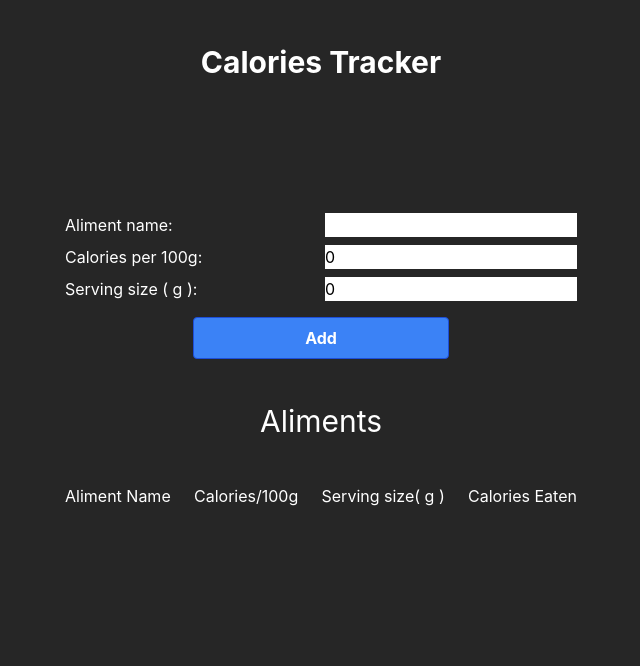
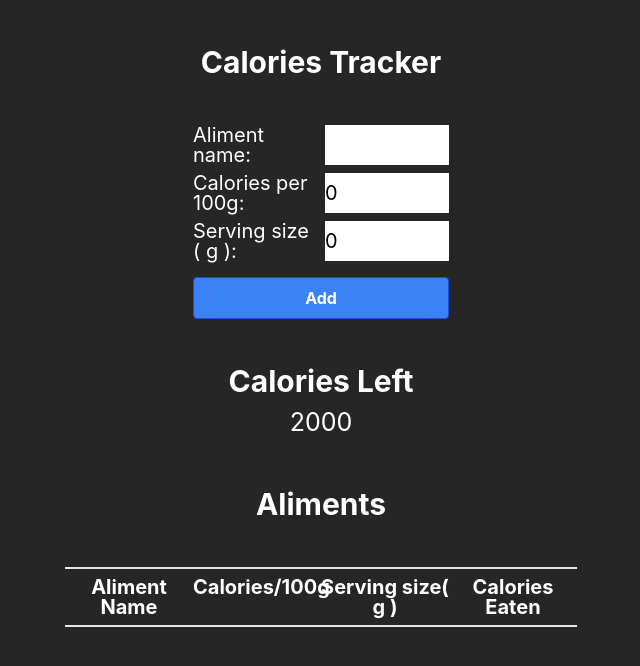
Before and after one commit to GeorgianIT/kcal-tracker-v1, a React (Create React App) app: page / in a window 1280 px wide. Shown: the top 666 px of the page, without its empty margins (319-959 px from the left). Built offline with nearby package versions, Linux system fonts and the light colour scheme.

Commit message:
update total calories, and add a simple design

```diff
--- a/src/App.js
+++ b/src/App.js
@@ -13,7 +13,7 @@ function App() {
   return (
     <div className="w-[100vw] h-[100vh] bg-neutral-800">
       <p className='text-center text-white text-[30px] pt-10 font-bold'>Calories Tracker</p>
-      <div className='w-[40%] m-auto mt-[10%]'>
+      <div className='lg:w-[40%] w-[100%] m-auto mt-10'>
         <Form addProduct={addProduct} />
         <ProductList row={row} />
       </div>
--- a/src/components/Form.jsx
+++ b/src/components/Form.jsx
@@ -2,6 +2,7 @@ import React from 'react'
 import { useState } from 'react'
 
 export default function Form({ addProduct }) {
+    const [total, setTotal] = useState(2000);
     const [details, setDetails] = useState({
         name: '',
         calories: 0,
@@ -13,16 +14,22 @@ export default function Form({ addProduct }) {
     const handleCalculate = (e) => {
         e.preventDefault();
         addProduct(details);
+        setTotal(total - (details.serving / 100 * details.calories))
         setDetails({ name: '', calories: 0, serving: 0});
     }
+
+    // const [caloriesEaten, setCaloriesEaten] = useState(0);
+    // setCaloriesEaten((details.serving / 100) * details.calories);
     return (
       <form onSubmit={handleCalculate}>
-          <div className='grid grid-cols-2 text-white gap-2'>
+          <div className='grid lg:w-[50%] w-[100%] m-auto grid-cols-2 text-white gap-2 lg:text-[20px] text-sm'>
               <label>Aliment name:</label> <input type='text' name='name' value={details.name} onChange={handleChange} className='text-black'></input>
               <label>Calories per 100g:</label> <input type='number' name='calories' value={details.calories}  onChange={handleChange} className='text-black'></input>
               <label>Serving size 	&#40; g	&#41;:</label> <input type='number'  name='serving' value={details.serving}  onChange={handleChange} className='text-black'></input>
           </div>
             <button type='submit' className="w-[50%] ml-[25%] mr-[25%] mt-4 bg-blue-500 hover:bg-blue-700 text-white font-bold py-2 px-4 border border-blue-700 rounded"> Add </button>
+            <p className='text-[30px] text-center text-white font-bold mt-10'>Calories Left</p>
+            <p className='text-[25px] text-center text-white'>{total}</p>
         </form>
   )
 }
--- a/src/components/ProductList.jsx
+++ b/src/components/ProductList.jsx
@@ -1,26 +1,27 @@
 import React from 'react'
 import { uuid } from 'uuidv4';
+import {useState} from 'react'
 
 export default function ProductList({ row }) {
   return (
     <div className='text-white flex flex-col text-center mt-10'>
-      <p className='text-[30px]'>Aliments</p>
-      <div className='text-white flex flex-col mt-10 gap-4 text-center'>
-          <div className='flex justify-between w-[100%]'>
-            <p>Aliment Name</p>
-            <p>Calories/100g</p>
-            <p>Serving size&#40; g	&#41;</p>
-            <p>Calories Eaten</p>
+      <p className='text-[30px] font-bold'>Aliments</p>
+      <div className='text-white flex flex-col mt-10 text-center py-2 border-solid border-t-2'>
+          <div className='flex justify-between w-[100%] pb-2 border-b-2 font-bold lg:text-[20px] text-sm'>
+            <p className='w-[25%]'>Aliment Name</p>
+            <p className='w-[25%]'>Calories/100g</p>
+            <p className='w-[25%]'>Serving size&#40; g	&#41;</p>
+            <p className='w-[25%]'>Calories Eaten</p>
           </div>
           <div className='flex flex-col'>
-            {row.map((product) => (
-            <div className='flex justify-between w-[100%] text-center' key={uuid}>
-              <p className=''>{product.name}</p>
-                <p>{product.calories}</p>
-                <p>{product.serving}</p>
-                <p>{`${(product.serving / 100)* product.calories}`}</p>
+          {row.map((product) => (
+            <div className='flex justify-between w-[100%] pt-4 pb-4 text-center border-b-2' key={uuid}>
+              <p className='w-[25%]'>{product.name}</p>
+                <p className='w-[25%]'>{product.calories}</p>
+                <p className='w-[25%]'>{product.serving}</p>
+              <p className='w-[25%]'>{product.serving / 100 * product.calories}</p>
               </div>
-              ))}
+          ))}
           </div>
       </div>
     </div>
```
